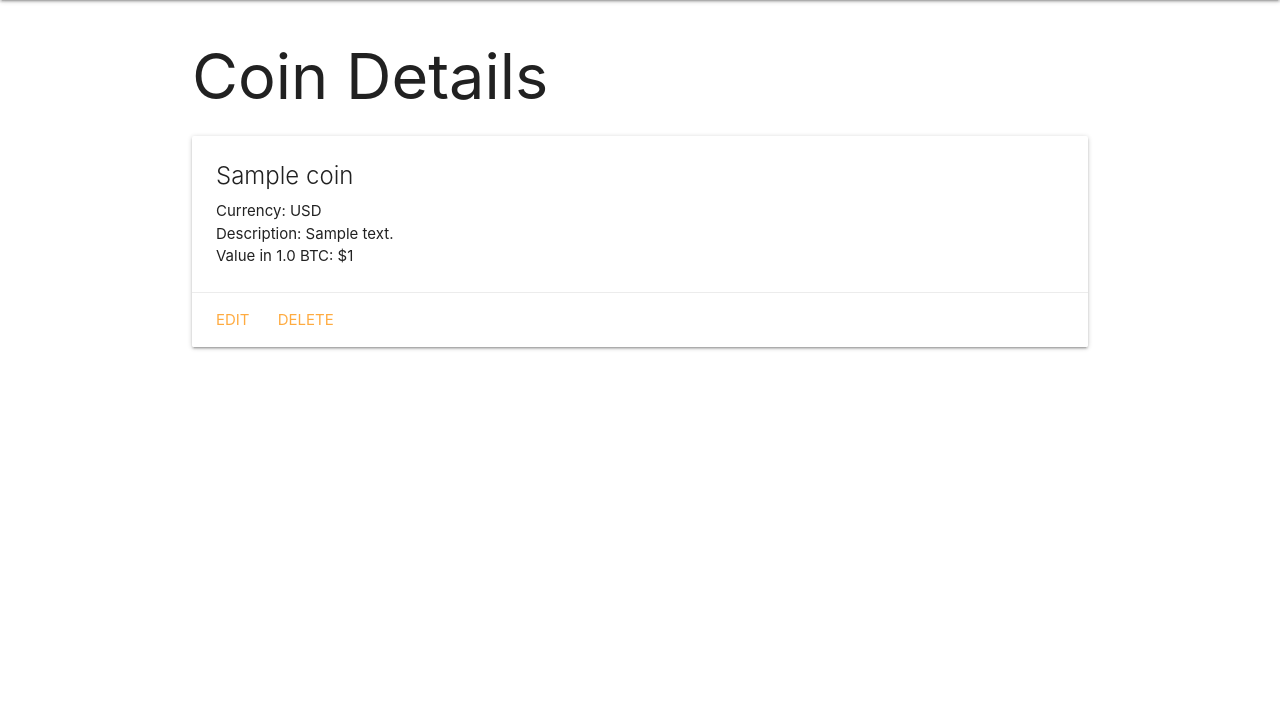
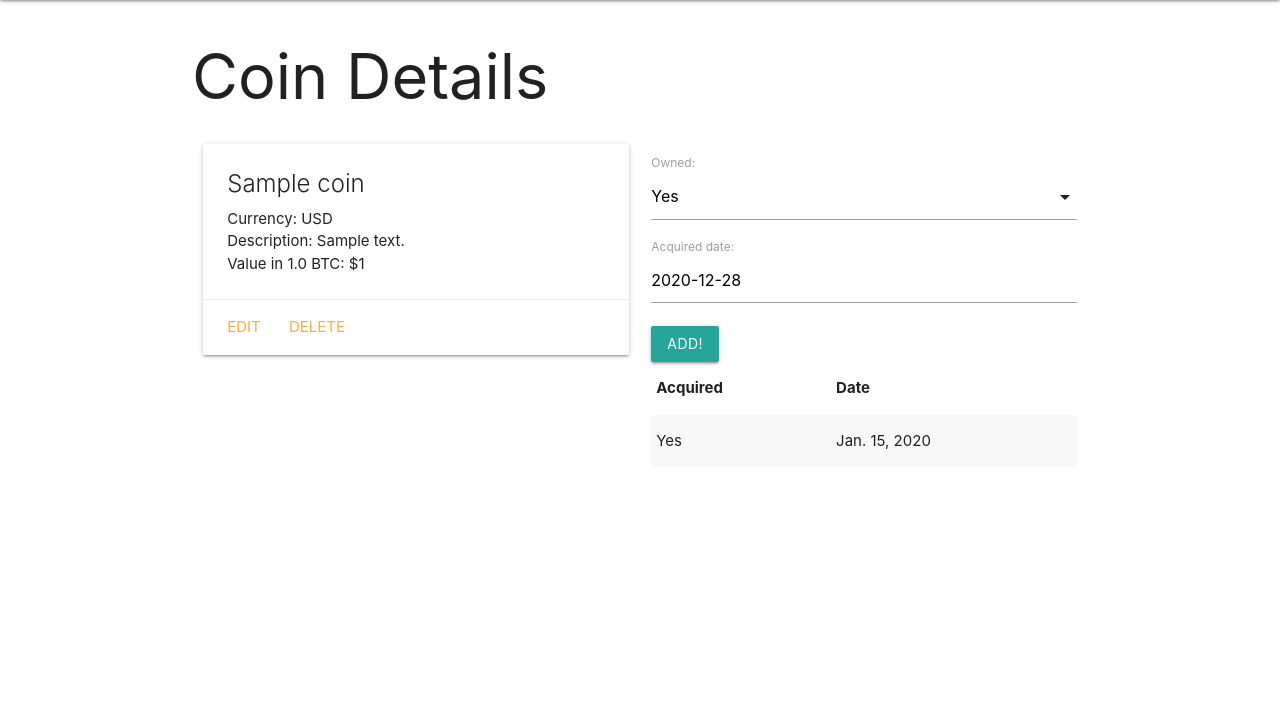
Before and after one commit to m4tth3wp/coin-collector, a Django app: page /coins/1/ in a window 1280 px wide. Shown: the part 64-771 px from the top of the page. Run offline with Django 3.2, Linux system fonts and the light colour scheme; tables that the repository leaves empty hold one stand-in row (values such as "Sample post").

Commit message:
added the ui to add owned data in details page

```diff
--- /dev/null
+++ b/main_app/forms.py
@@ -0,0 +1,7 @@
+from django.forms import ModelForm
+from .models import Acquired
+
+class AcquiredForm(ModelForm):
+  class Meta:
+    model = Acquired
+    fields = ['owned', 'date']
--- a/main_app/models.py
+++ b/main_app/models.py
@@ -25,7 +25,7 @@ class Acquired(models.Model):
       choices=ANSWER,
       default=ANSWER[0][1]
     )
-    date = models.DateField()
+    date = models.DateField('acquired date')
 
     coin = models.ForeignKey(Coin, on_delete=models.CASCADE)
 
--- a/main_app/templates/base.html
+++ b/main_app/templates/base.html
@@ -8,6 +8,7 @@
   <meta http-equiv="X-UA-Compatible" content="ie=edge">
   <title>Coin Collector</title>
   <link rel="stylesheet" href="https://cdnjs.cloudflare.com/ajax/libs/materialize/1.0.0/css/materialize.min.css">
+  <script src="https://cdnjs.cloudflare.com/ajax/libs/materialize/1.0.0/js/materialize.min.js"></script>
   <link rel="stylesheet" type="text/css" href="{% static 'css/style.css' %}">
 </head>
 <body>
--- a/main_app/templates/coins/detail.html
+++ b/main_app/templates/coins/detail.html
@@ -3,7 +3,11 @@
 
 <h1>Coin Details</h1>
 
-<div class="card">
+
+
+<div class="row">
+  <div class="col s6">
+    <div class="card">
   <div class="card-content">
     <span class="card-title">{{ coin.name }}</span>
     <p>Currency: {{ coin.currency }}</p>
@@ -19,5 +23,39 @@
     <a href="{% url 'coins_delete' coin.id %}">Delete</a>
   </div>
 </div>
+  </div>
+  <div class="col s6">
+  <form method="post">
+    {% csrf_token %}
+    {{ acquired_form.as_p }}
+    <input type="submit" class="btn" value="Add!">
+  </form>
+    <table class="striped">
+      <thead>
+        <tr><th>Acquired</th><th>Date</th></tr>
+      </thead>
+      <tbody>
+        {% for acquired in coin.acquired_set.all %}
+          <tr>
+            <td>{{acquired.get_owned_display}}</td>
+            <td>{{acquired.date}}</td>
+          </tr>
+        {% endfor %}
+      </tbody>
+    </table>
+  </div>
+</div>
+<script>
+ var dateEl = document.getElementById('id_date');
+  M.Datepicker.init(dateEl, {
+    format: 'yyyy-mm-dd',
+    defaultDate: new Date(),
+    setDefaultDate: true,
+    autoClose: true
+  });
+
+  var selectEl = document.getElementById('id_owned');
+  M.FormSelect.init(selectEl);
+</script>
 
 {% endblock %}
--- a/main_app/views.py
+++ b/main_app/views.py
@@ -1,6 +1,7 @@
 from django.shortcuts import render
 from django.views.generic.edit import CreateView, UpdateView, DeleteView
 from .models import Coin
+from .forms import AcquiredForm
 
 # Create your views here.
 class CoinCreate(CreateView):
@@ -30,4 +31,7 @@ def coins_index(request):
 
 def coins_detail(request, coin_id):
     coin = Coin.objects.get(id=coin_id)
-    return render(request, 'coins/detail.html', {'coin': coin})
+    acquired_form = AcquiredForm()
+    return render(request, 'coins/detail.html', {
+        'coin': coin, 'acquired_form': acquired_form
+        })
```
